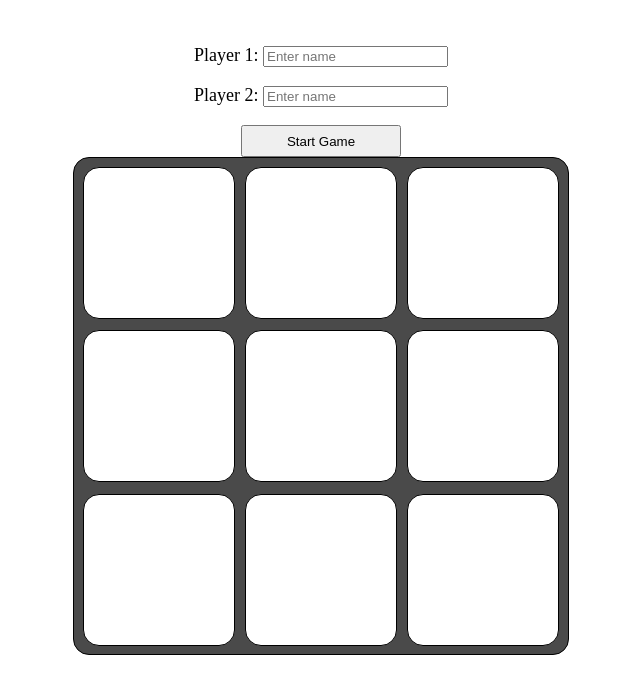
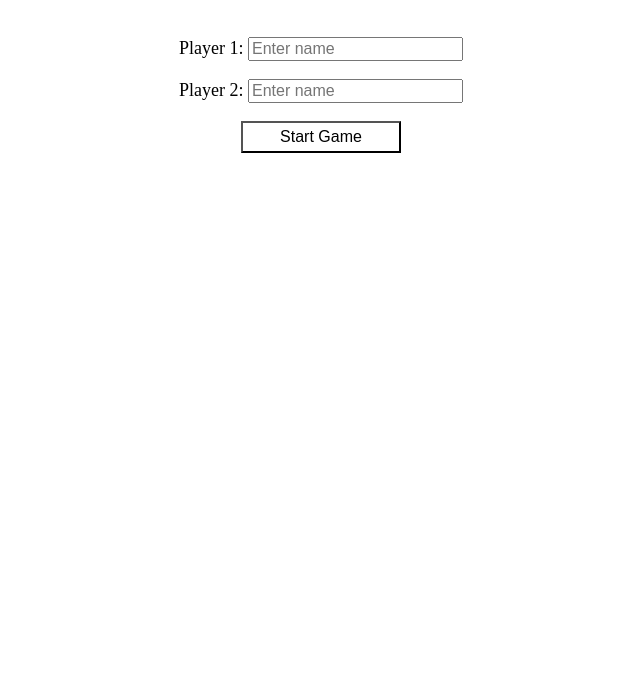
Before and after one commit to hafsahtx/Tic-Tac-Toe, a plain HTML site: page index.html in a window 1280 px wide. Shown: the part 61-754 px from the top of the page, without its empty margins (319-959 px from the left). Drawn offline with Linux system fonts and the light colour scheme.

Commit message:
style form and hide grid

```diff
--- a/styles.css
+++ b/styles.css
@@ -4,15 +4,16 @@ body{
     justify-content: center;
     align-items: center;
     margin: 0;
+
 }
 .container{
-    display: flex;
+    display: none;
     justify-content: center;
     align-items: center;
-    width: 478px;
-    height: 480px;
+    width: 318px;
+    height: 318px;
     flex-wrap: wrap;
-    gap: 10px;
+    gap: 6px;
     border: 1px solid black;
     background-color: rgba(0, 0, 0, 0.708);
     border-radius: 16px;
@@ -23,18 +24,18 @@ body{
     display: flex;
     align-items: center;
     justify-content: center;
-    width:150px;
-    height: 150px;
+    width:100px;
+    height: 100px;
     font-size: 80px;
     font-family: 'Courier New', Courier, monospace;
     border: 1px solid black;
-    border-radius: 16px;
+    border-radius: 10px;
     background-color: white;
 }
 
 h1{
     text-align: center;
-    margin-bottom: 30px;
+
 }
 
 button {
@@ -42,6 +43,19 @@ button {
     margin: auto;
     width: 10rem;
     height: 2rem;
+    background-color: white;
+    font-size: 16px;
+  }
+
+form{
+    margin-bottom: 20px;
+
+}
+input{
+    font-size: 1rem;
+}
+input[type=text]:focus {
+    border: 3px solid #555;
   }
 
 :modal {
```
